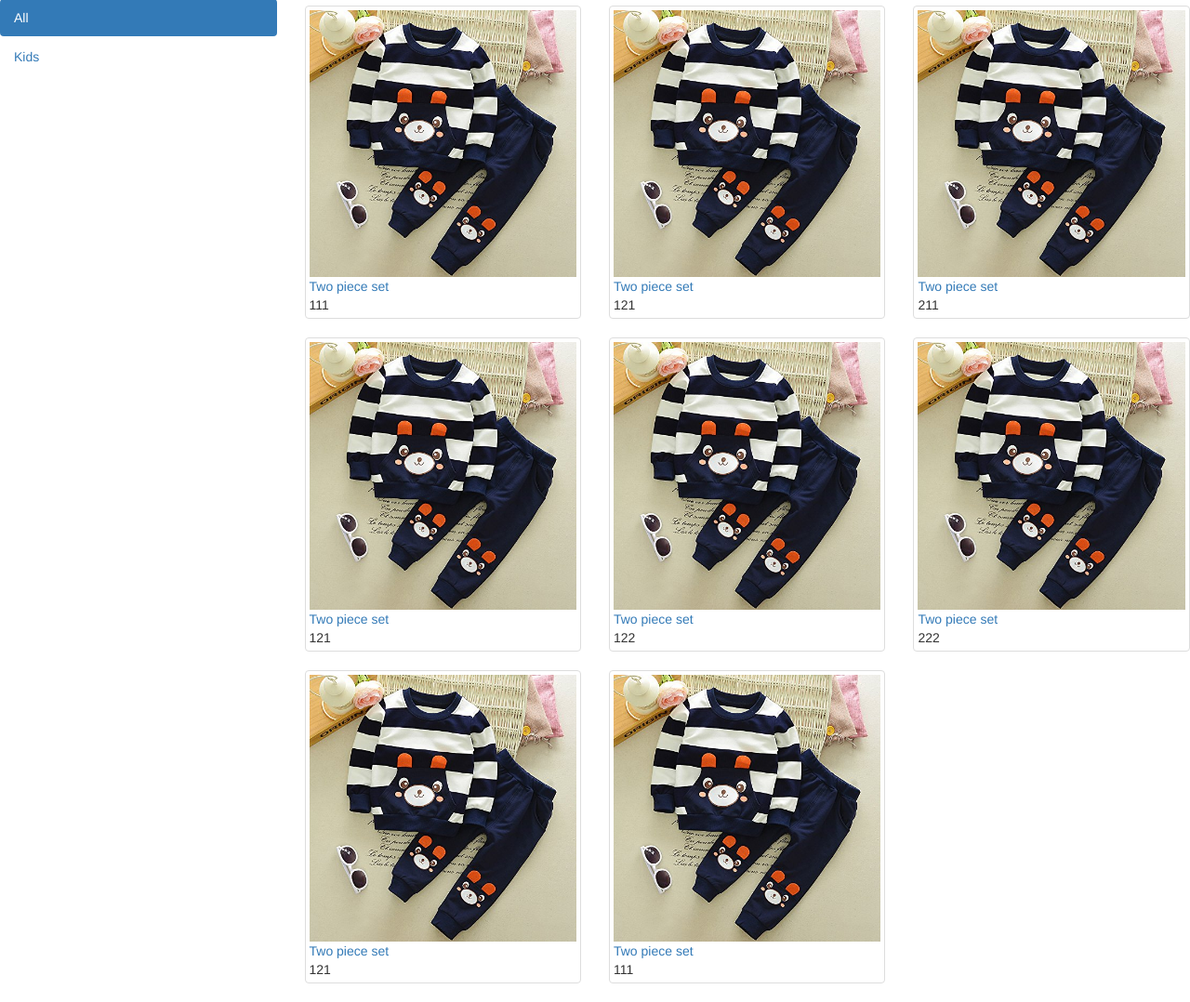
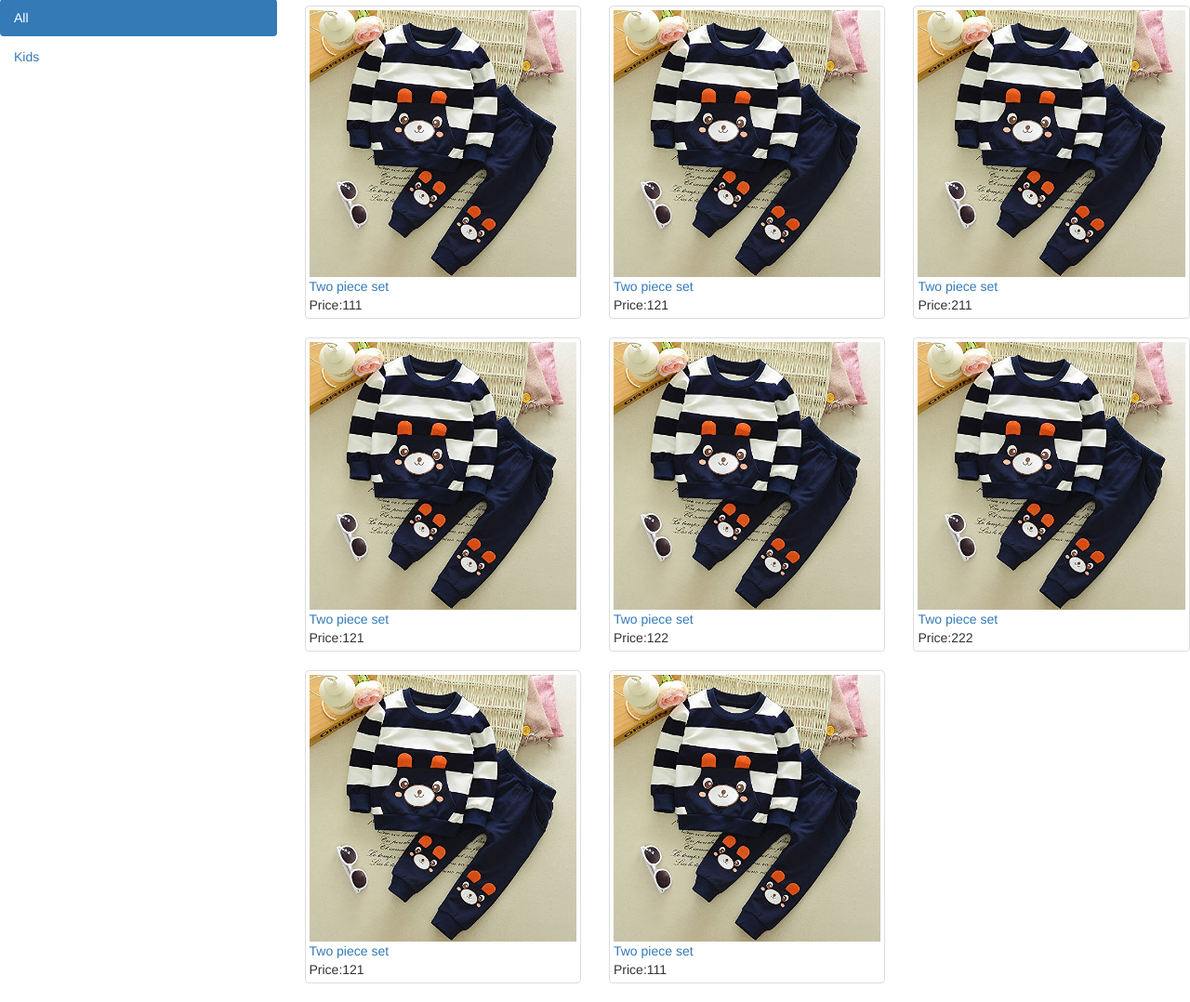
Before and after one commit to WebShopProjectGroup4/ShopStore, a Django app: page /home/ in a window 1280 px wide. Shown: the part 57-1135 px from the top of the page at 93% size. Run offline with Django 3.2, Linux system fonts and the light colour scheme; data comes from the database, SQL or seed files in the repository; some libraries are stand-ins or nearby versions.

Commit message:
Made some Changes

```diff
--- a/webshop/shopApp/templates/home.html
+++ b/webshop/shopApp/templates/home.html
@@ -36,14 +36,11 @@
                     <div class="thumbnail">
                         <a href="{{ product.get_absolute_url }}">
 
-
-                            <img src="images/{{product.image}}" alt="cannot display">
-
-
+                            <img src="{{product.image.url}}" alt="cannot display">
 
                         </a>
                         <a href="{{ product.get_absolute_url }}">{{ product.name }}</a><br>
-                        {{ product.price }}
+                        Price:{{ product.price }}
                     </div>
                 </div>
             {% endfor %}
```
